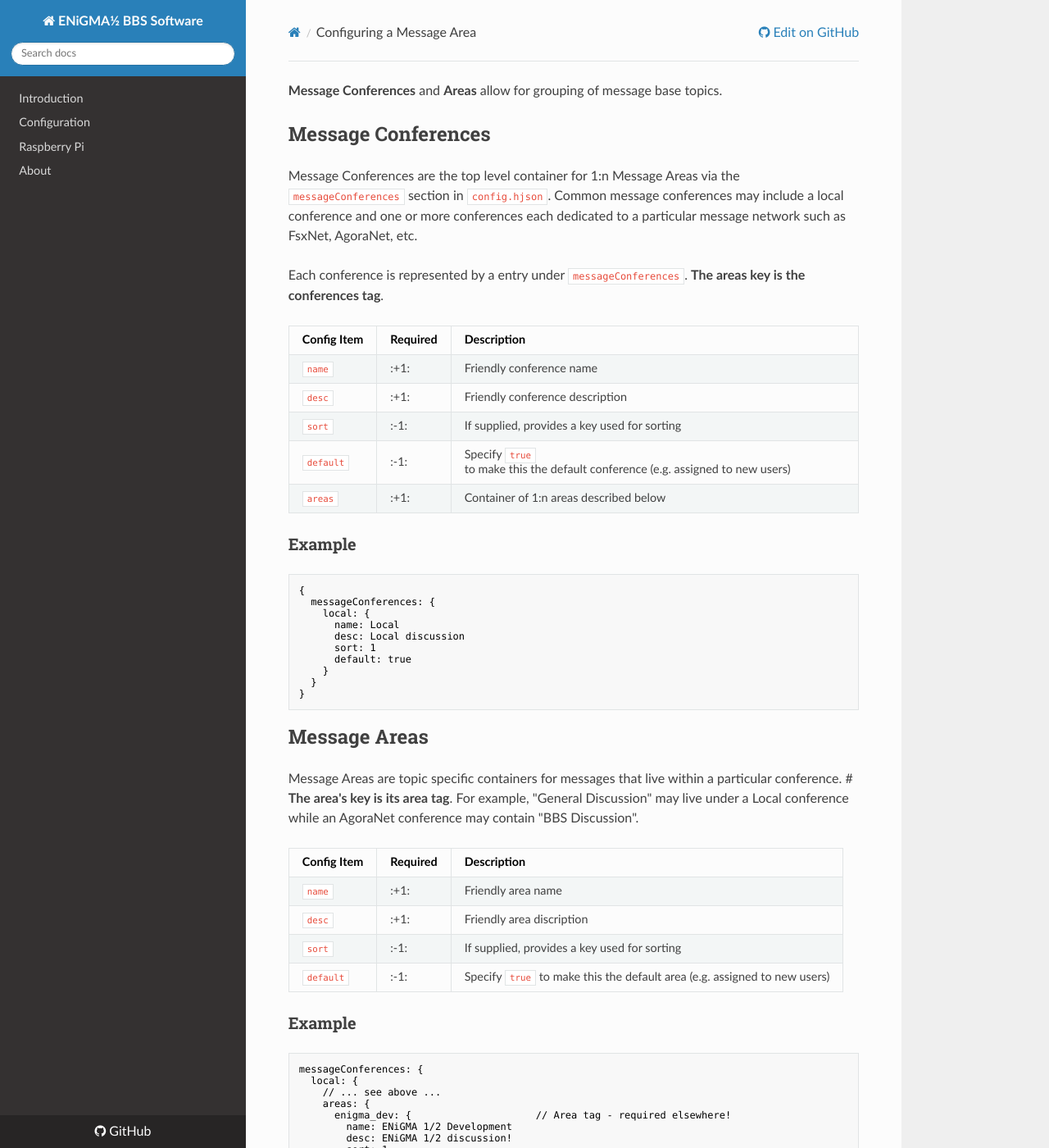
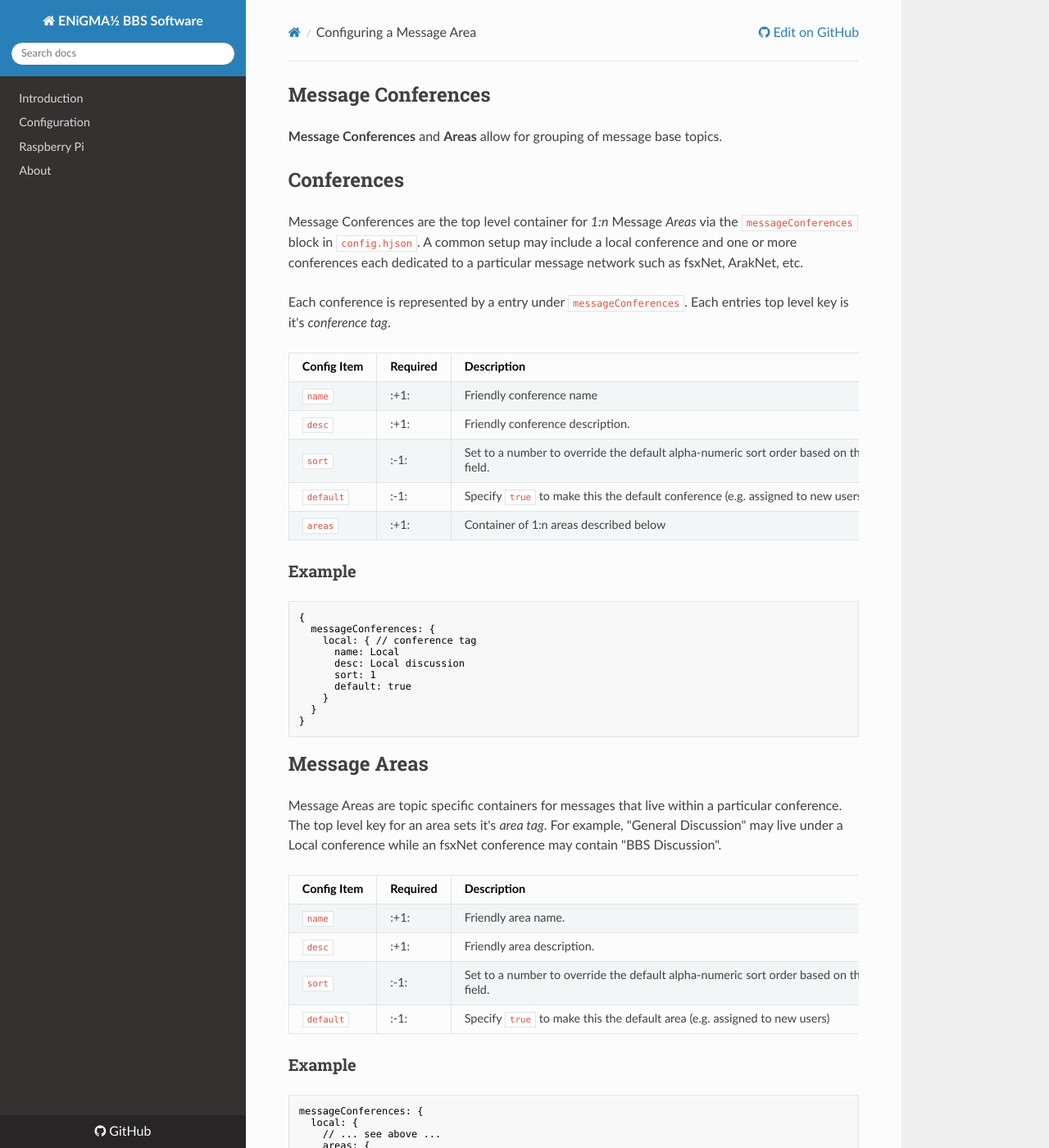
Before and after one commit to NuSkooler/enigma-bbs, an MkDocs documentation site: the page built from docs/messageareas/configuring-a-message-area.md, in a window 1280 px wide and 1400 px high. Shown: the whole window at 82% size. Built offline with MkDocs 1.6.1, drawn with Linux system fonts in a browser that asks for light colours; nearby versions of some CDN libraries; old or Windows-style settings are respelled for this version of MkDocs; some of the changed text lies outside the part shown.

Commit message:
Doc updates on message conf/areas

````diff
--- a/docs/messageareas/configuring-a-message-area.md
+++ b/docs/messageareas/configuring-a-message-area.md
@@ -2,29 +2,28 @@
 layout: page
 title: Configuring a Message Area
 ---
+## Message Conferences
 **Message Conferences** and **Areas** allow for grouping of message base topics.
 
-## Message Conferences
-Message Conferences are the top level container for 1:n Message Areas via the `messageConferences` section
-in `config.hjson`. Common message conferences may include a local conference and one or more conferences
-each dedicated to a particular message network such as FsxNet, AgoraNet, etc.
+## Conferences
+Message Conferences are the top level container for *1:n* Message *Areas* via the `messageConferences` block in `config.hjson`. A common setup may include a local conference and one or more conferences each dedicated to a particular message network such as fsxNet, ArakNet, etc.
 
-Each conference is represented by a entry under `messageConferences`. **The areas key is the conferences tag**.
+Each conference is represented by a entry under `messageConferences`. Each entries top level key is it's *conference tag*.
 
 | Config Item | Required | Description                                                                     |
 |-------------|----------|---------------------------------------------------------------------------------|
-| `name`      | :+1:     | Friendly conference name                                                        |
-| `desc`      | :+1:     | Friendly conference description                                                 |
-| `sort`      | :-1:     | If supplied, provides a key used for sorting                                    |
+| `name`      | :+1:     | Friendly conference name |
+| `desc`      | :+1:     | Friendly conference description. |
+| `sort`      | :-1:     | Set to a number to override the default alpha-numeric sort order based on the `name` field. |
 | `default`   | :-1:     | Specify `true` to make this the default conference (e.g. assigned to new users) |
-| `areas`     | :+1:     | Container of 1:n areas described below                                          |
+| `areas`     | :+1:     | Container of 1:n areas described below |
 
 ### Example
 
 ```hjson
 {
   messageConferences: {
-    local: {
+    local: { // conference tag
       name: Local
       desc: Local discussion
       sort: 1
@@ -35,16 +34,14 @@ Each conference is represented by a entry under `messageConferences`. **The area
 ```
 
 ## Message Areas
-Message Areas are topic specific containers for messages that live within a particular conference. #
-**The area's key is its area tag**. For example, "General Discussion" may live under a Local conference
-while an AgoraNet conference may contain "BBS Discussion".
+Message Areas are topic specific containers for messages that live within a particular conference. The top level key for an area sets it's *area tag*. For example, "General Discussion" may live under a Local conference while an fsxNet conference may contain "BBS Discussion".
 
 | Config Item | Required | Description                                                                     |
 |-------------|----------|---------------------------------------------------------------------------------|
-| `name`      | :+1:     | Friendly area name                                                              |
-| `desc`      | :+1:     | Friendly area discription                                                       |
-| `sort`      | :-1:     | If supplied, provides a key used for sorting                                    |
-| `default`   | :-1:     | Specify `true` to make this the default area (e.g. assigned to new users)       |
+| `name`      | :+1:     | Friendly area name. |
+| `desc`      | :+1:     | Friendly area description. |
+| `sort`      | :-1:     | Set to a number to override the default alpha-numeric sort order based on the `name` field. |
+| `default`   | :-1:     | Specify `true` to make this the default area (e.g. assigned to new users) |
 
 ### Example
 
@@ -63,3 +60,6 @@ messageConferences: {
   }
 }
 ```
+
+## Importing
+FidoNet style `.na` files as well as legacy `AREAS.BBS` files in common formats can be imported using `oputil.js mb import-areas`. See [The oputil CLI](/docs/admin/oputil.md) for more information and usage.
````
